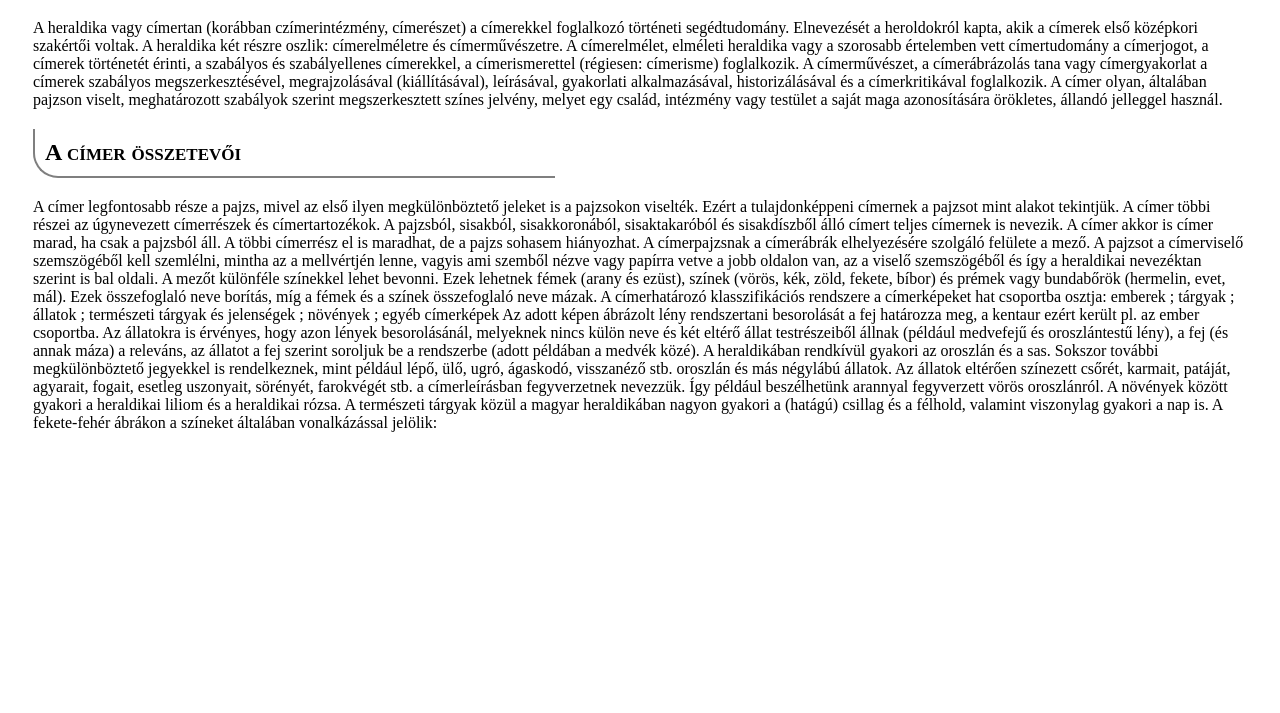
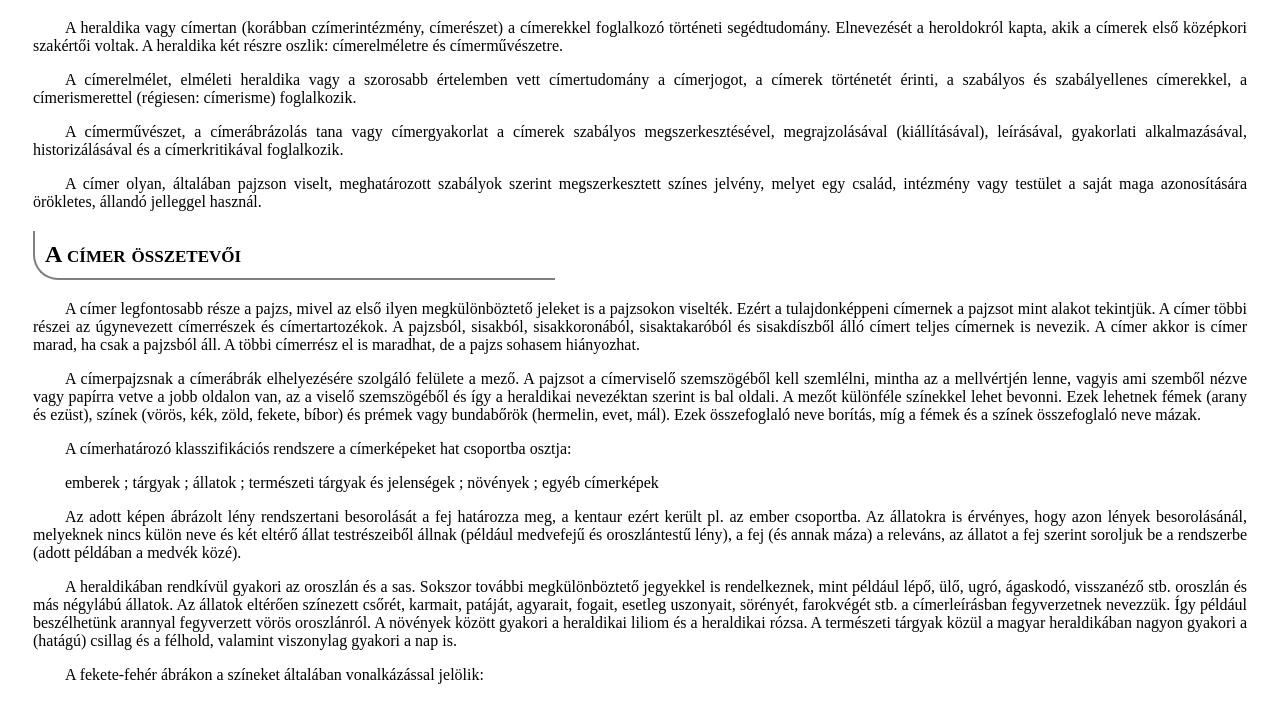
Before and after one commit to hrotkol24d/heraldika-2024-12-09, a plain HTML site: page index.html in a window 1280 px wide. Shown: the part 96-809 px from the top of the page. Drawn offline with Linux system fonts and the light colour scheme.

Commit message:
5.feladat

```diff
--- a/index.html
+++ b/index.html
@@ -6,30 +6,26 @@
     <title>Heraldika</title>
     <link rel="stylesheet" href="cimer.css">
 </head>
+
 <body>
-    <h1>Heraldika</h1>
+    <h1>Heraldika<a href="https://hu.wikipedia.org/wiki/Heraldika" target="_blank">*</a></h1>
 
-A heraldika vagy címertan (korábban czímerintézmény, címerészet) a címerekkel foglalkozó történeti segédtudomány. Elnevezését a heroldokról kapta, akik a címerek első középkori szakértői voltak. A heraldika két részre oszlik: címerelméletre és címerművészetre.
+<p>A heraldika vagy címertan (korábban czímerintézmény, címerészet) a címerekkel foglalkozó történeti segédtudomány. Elnevezését a heroldokról kapta, akik a címerek első középkori szakértői voltak. A heraldika két részre oszlik: címerelméletre és címerművészetre.</p>
 
-A címerelmélet, elméleti heraldika vagy a szorosabb értelemben vett címertudomány a címerjogot, a címerek történetét érinti, a szabályos és szabályellenes címerekkel, a címerismerettel (régiesen: címerisme) foglalkozik.
-A címerművészet, a címerábrázolás tana vagy címergyakorlat a címerek szabályos megszerkesztésével, megrajzolásával (kiállításával), leírásával, gyakorlati alkalmazásával, historizálásával és a címerkritikával foglalkozik.
+<p>A címerelmélet, elméleti heraldika vagy a szorosabb értelemben vett címertudomány a címerjogot, a címerek történetét érinti, a szabályos és szabályellenes címerekkel, a címerismerettel (régiesen: címerisme) foglalkozik.</p>
+<p>A címerművészet, a címerábrázolás tana vagy címergyakorlat a címerek szabályos megszerkesztésével, megrajzolásával (kiállításával), leírásával, gyakorlati alkalmazásával, historizálásával és a címerkritikával foglalkozik.</p>
 
-A címer olyan, általában pajzson viselt, meghatározott szabályok szerint megszerkesztett színes jelvény, melyet egy család, intézmény vagy testület a saját maga azonosítására örökletes, állandó jelleggel használ.
+<p>A címer olyan, általában pajzson viselt, meghatározott szabályok szerint megszerkesztett színes jelvény, melyet egy család, intézmény vagy testület a saját maga azonosítására örökletes, állandó jelleggel használ.</p>
 
 <h2>A címer összetevői</h2>
 
-A címer legfontosabb része a pajzs, mivel az első ilyen megkülönböztető jeleket is a pajzsokon viselték. Ezért a tulajdonképpeni címernek a pajzsot mint alakot tekintjük. A címer többi részei az úgynevezett címerrészek és címertartozékok. A pajzsból, sisakból, sisakkoronából, sisaktakaróból és sisakdíszből álló címert teljes címernek is nevezik. A címer akkor is címer marad, ha csak a pajzsból áll. A többi címerrész el is maradhat, de a pajzs sohasem hiányozhat.
+<p>A címer legfontosabb része a pajzs, mivel az első ilyen megkülönböztető jeleket is a pajzsokon viselték. Ezért a tulajdonképpeni címernek a pajzsot mint alakot tekintjük. A címer többi részei az úgynevezett címerrészek és címertartozékok. A pajzsból, sisakból, sisakkoronából, sisaktakaróból és sisakdíszből álló címert teljes címernek is nevezik. A címer akkor is címer marad, ha csak a pajzsból áll. A többi címerrész el is maradhat, de a pajzs sohasem hiányozhat.</p>
+<p>A címerpajzsnak a címerábrák elhelyezésére szolgáló felülete a mező. A pajzsot a címerviselő szemszögéből kell szemlélni, mintha az a mellvértjén lenne, vagyis ami szemből nézve vagy papírra vetve a jobb oldalon van, az a viselő szemszögéből és így a heraldikai nevezéktan szerint is bal oldali. A mezőt különféle színekkel lehet bevonni. Ezek lehetnek fémek (arany és ezüst), színek (vörös, kék, zöld, fekete, bíbor) és prémek vagy bundabőrök (hermelin, evet, mál). Ezek összefoglaló neve borítás, míg a fémek és a színek összefoglaló neve mázak.</p>
+<p>A címerhatározó klasszifikációs rendszere a címerképeket hat csoportba osztja:</p>
+<p>emberek ; tárgyak ; állatok ; természeti tárgyak és jelenségek ; növények ; egyéb címerképek</p>
+<p>Az adott képen ábrázolt lény rendszertani besorolását a fej határozza meg, a kentaur ezért került pl. az ember csoportba. Az állatokra is érvényes, hogy azon lények besorolásánál, melyeknek nincs külön neve és két eltérő állat testrészeiből állnak (például medvefejű és oroszlántestű lény), a fej (és annak máza) a releváns, az állatot a fej szerint soroljuk be a rendszerbe (adott példában a medvék közé).</p>
+<p>A heraldikában rendkívül gyakori az oroszlán és a sas. Sokszor további megkülönböztető jegyekkel is rendelkeznek, mint például lépő, ülő, ugró, ágaskodó, visszanéző stb. oroszlán és más négylábú állatok. Az állatok eltérően színezett csőrét, karmait, patáját, agyarait, fogait, esetleg uszonyait, sörényét, farokvégét stb. a címerleírásban fegyverzetnek nevezzük. Így például beszélhetünk arannyal fegyverzett vörös oroszlánról. A növények között gyakori a heraldikai liliom és a heraldikai rózsa. A természeti tárgyak közül a magyar heraldikában nagyon gyakori a (hatágú) csillag és a félhold, valamint viszonylag gyakori a nap is.</p>
+<p>A fekete-fehér ábrákon a színeket általában vonalkázással jelölik:</p>
 
-A címerpajzsnak a címerábrák elhelyezésére szolgáló felülete a mező. A pajzsot a címerviselő szemszögéből kell szemlélni, mintha az a mellvértjén lenne, vagyis ami szemből nézve vagy papírra vetve a jobb oldalon van, az a viselő szemszögéből és így a heraldikai nevezéktan szerint is bal oldali. A mezőt különféle színekkel lehet bevonni. Ezek lehetnek fémek (arany és ezüst), színek (vörös, kék, zöld, fekete, bíbor) és prémek vagy bundabőrök (hermelin, evet, mál). Ezek összefoglaló neve borítás, míg a fémek és a színek összefoglaló neve mázak.
-
-A címerhatározó klasszifikációs rendszere a címerképeket hat csoportba osztja:
-
-emberek ; tárgyak ; állatok ; természeti tárgyak és jelenségek ; növények ; egyéb címerképek
-
-Az adott képen ábrázolt lény rendszertani besorolását a fej határozza meg, a kentaur ezért került pl. az ember csoportba. Az állatokra is érvényes, hogy azon lények besorolásánál, melyeknek nincs külön neve és két eltérő állat testrészeiből állnak (például medvefejű és oroszlántestű lény), a fej (és annak máza) a releváns, az állatot a fej szerint soroljuk be a rendszerbe (adott példában a medvék közé).
-
-A heraldikában rendkívül gyakori az oroszlán és a sas. Sokszor további megkülönböztető jegyekkel is rendelkeznek, mint például lépő, ülő, ugró, ágaskodó, visszanéző stb. oroszlán és más négylábú állatok. Az állatok eltérően színezett csőrét, karmait, patáját, agyarait, fogait, esetleg uszonyait, sörényét, farokvégét stb. a címerleírásban fegyverzetnek nevezzük. Így például beszélhetünk arannyal fegyverzett vörös oroszlánról. A növények között gyakori a heraldikai liliom és a heraldikai rózsa. A természeti tárgyak közül a magyar heraldikában nagyon gyakori a (hatágú) csillag és a félhold, valamint viszonylag gyakori a nap is.
-
-A fekete-fehér ábrákon a színeket általában vonalkázással jelölik:
 </body>
 </html>
```
